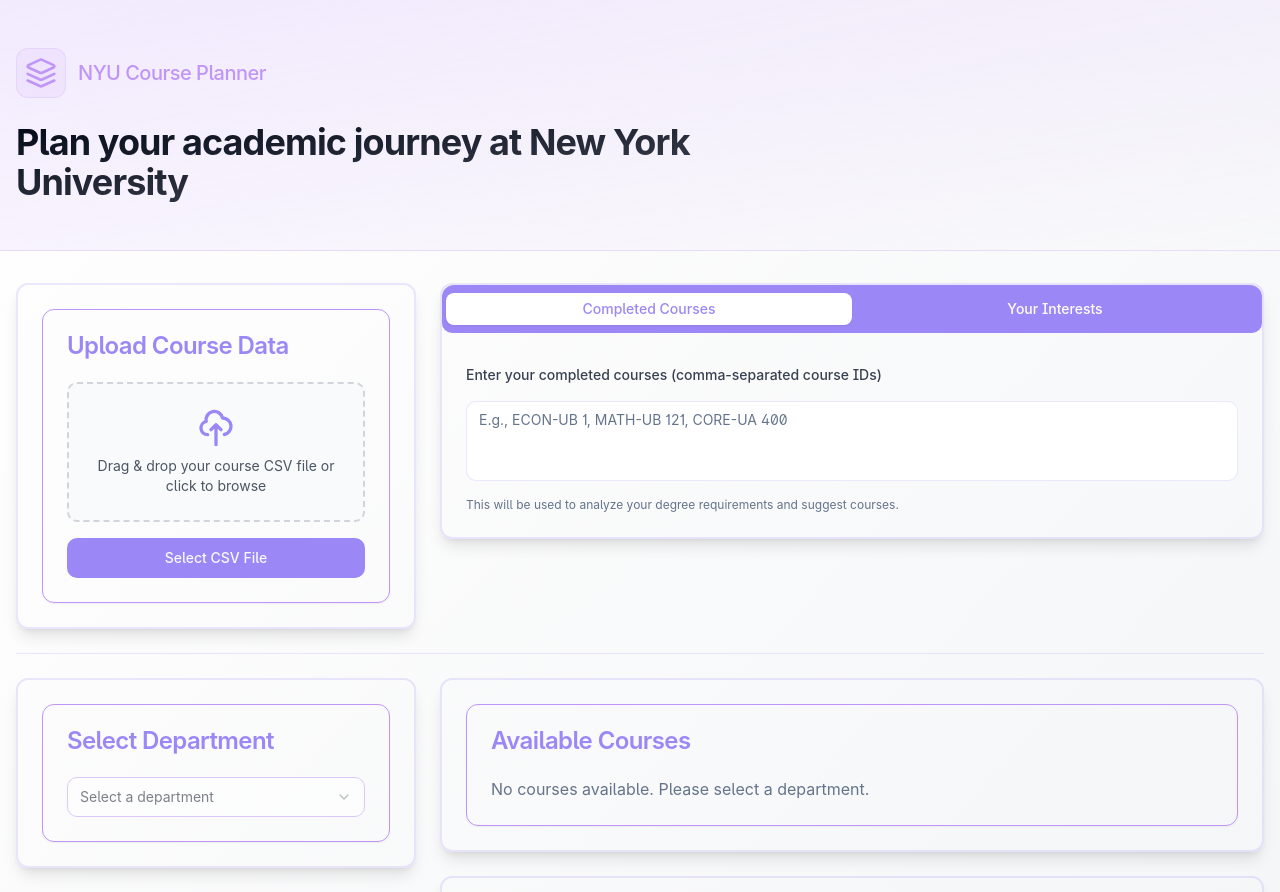
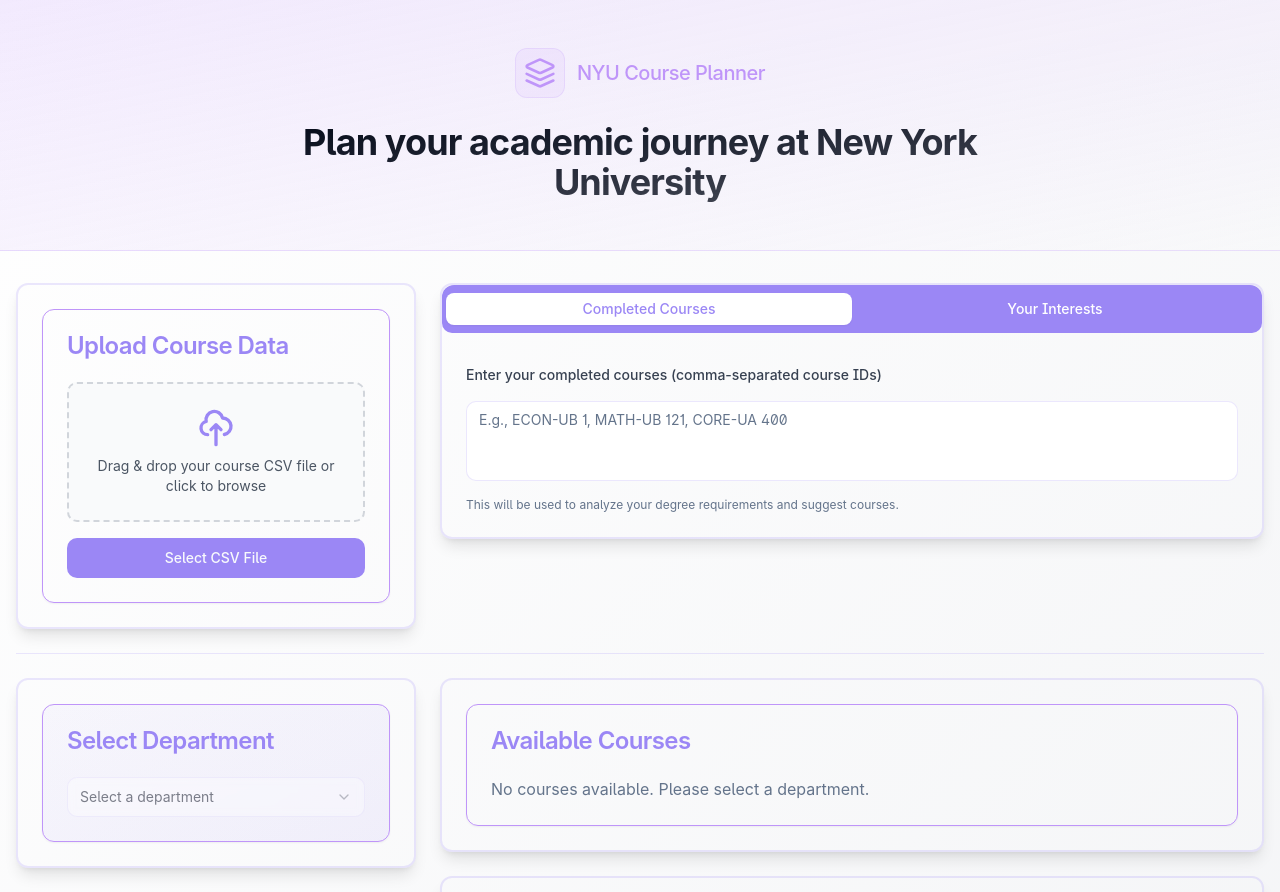
Before and after one commit to nbagkar/purple-course-planner-23, a React (Vite) app: page / in a window 1280 px wide. Shown: the top 892 px of the page. Built offline with nearby package versions, Linux system fonts and the light colour scheme.

Commit message:
feat: Style department selector dropdown and header
- Added a background to the department selector dropdown for better readability.
- Centered the header content.

```diff
--- a/src/components/DepartmentSelector.tsx
+++ b/src/components/DepartmentSelector.tsx
@@ -24,7 +24,7 @@ const DepartmentSelector: React.FC<DepartmentSelectorProps> = ({
   disabled = false
 }) => {
   return (
-    <Card>
+    <Card className="bg-gradient-to-br from-nyu-purple/5 to-nyu-purple/10">
       <CardHeader>
         <CardTitle className="text-nyu-purple">Select Department</CardTitle>
       </CardHeader>
@@ -34,13 +34,17 @@ const DepartmentSelector: React.FC<DepartmentSelectorProps> = ({
           onValueChange={onDepartmentChange}
           disabled={disabled || departments.length === 0}
         >
-          <SelectTrigger className="w-full">
+          <SelectTrigger className="w-full bg-white/70 backdrop-blur-sm border-nyu-purple/20 hover:border-nyu-purple/50 transition-colors">
             <SelectValue placeholder="Select a department" />
           </SelectTrigger>
-          <SelectContent>
+          <SelectContent className="bg-white/80 backdrop-blur-lg border border-nyu-purple/20 shadow-lg">
             <SelectGroup>
               {departments.map((department) => (
-                <SelectItem key={department} value={department}>
+                <SelectItem
+                  key={department}
+                  value={department}
+                  className="hover:bg-nyu-purple/10 focus:bg-nyu-purple/20 transition-colors"
+                >
                   {department}
                 </SelectItem>
               ))}
--- a/src/components/Header.tsx
+++ b/src/components/Header.tsx
@@ -5,15 +5,15 @@ import { Layers } from 'lucide-react';
 const Header = () => {
   return (
     <header className="w-full bg-gradient-to-br from-primary/20 via-primary/10 to-transparent border-b border-primary/20 py-12">
-      <div className="container mx-auto px-4">
-        <div className="flex items-center gap-3 mb-6">
+      <div className="container mx-auto px-4 text-center">
+        <div className="flex items-center justify-center gap-3 mb-6">
           <div className="p-2 rounded-xl bg-primary/10 border border-primary/20">
             <Layers className="h-8 w-8 text-primary" />
           </div>
           <h2 className="text-xl font-medium tracking-tight text-primary">NYU Course Planner</h2>
         </div>
 
-        <h1 className="text-3xl md:text-4xl font-bold tracking-tight text-foreground max-w-3xl bg-gradient-to-br from-foreground to-foreground/70 bg-clip-text text-transparent">
+        <h1 className="text-3xl md:text-4xl font-bold tracking-tight text-foreground max-w-3xl mx-auto bg-gradient-to-br from-foreground to-foreground/70 bg-clip-text text-transparent">
           Plan your academic journey at New York University
         </h1>
       </div>
```
